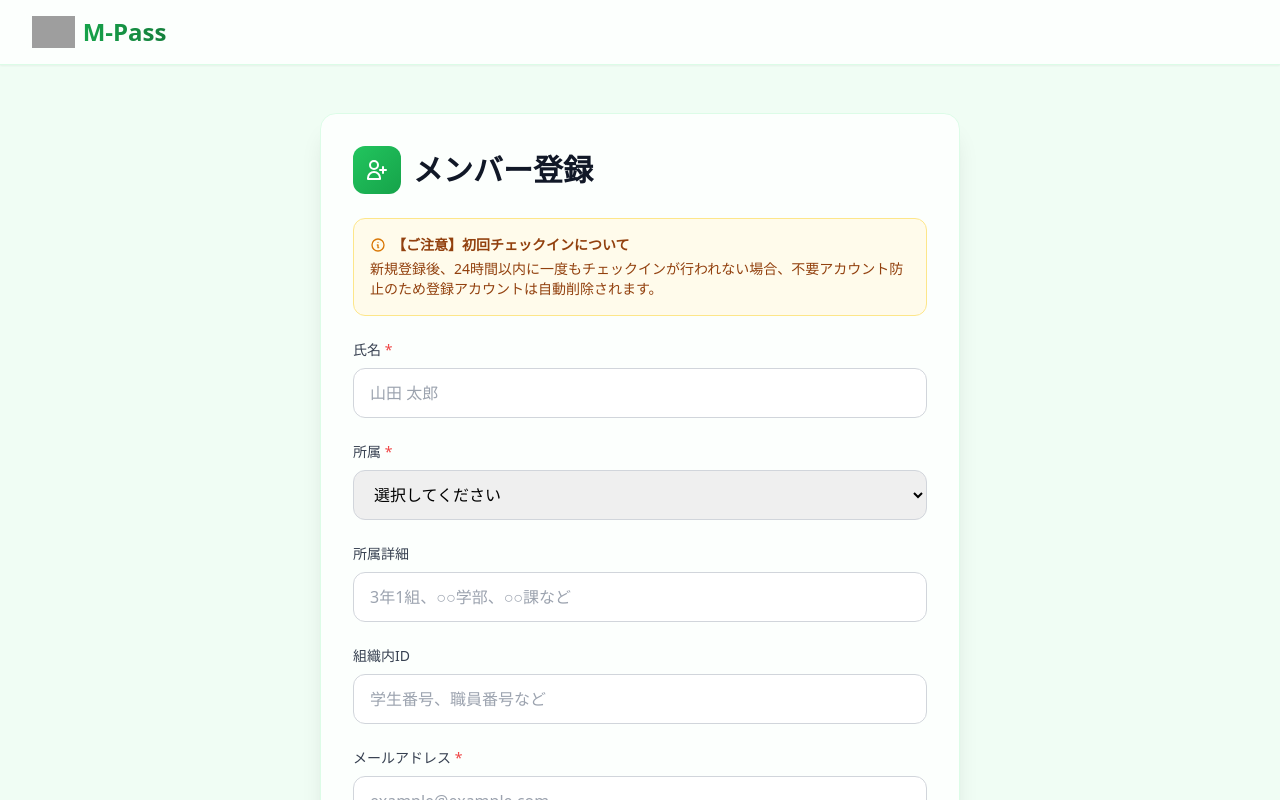
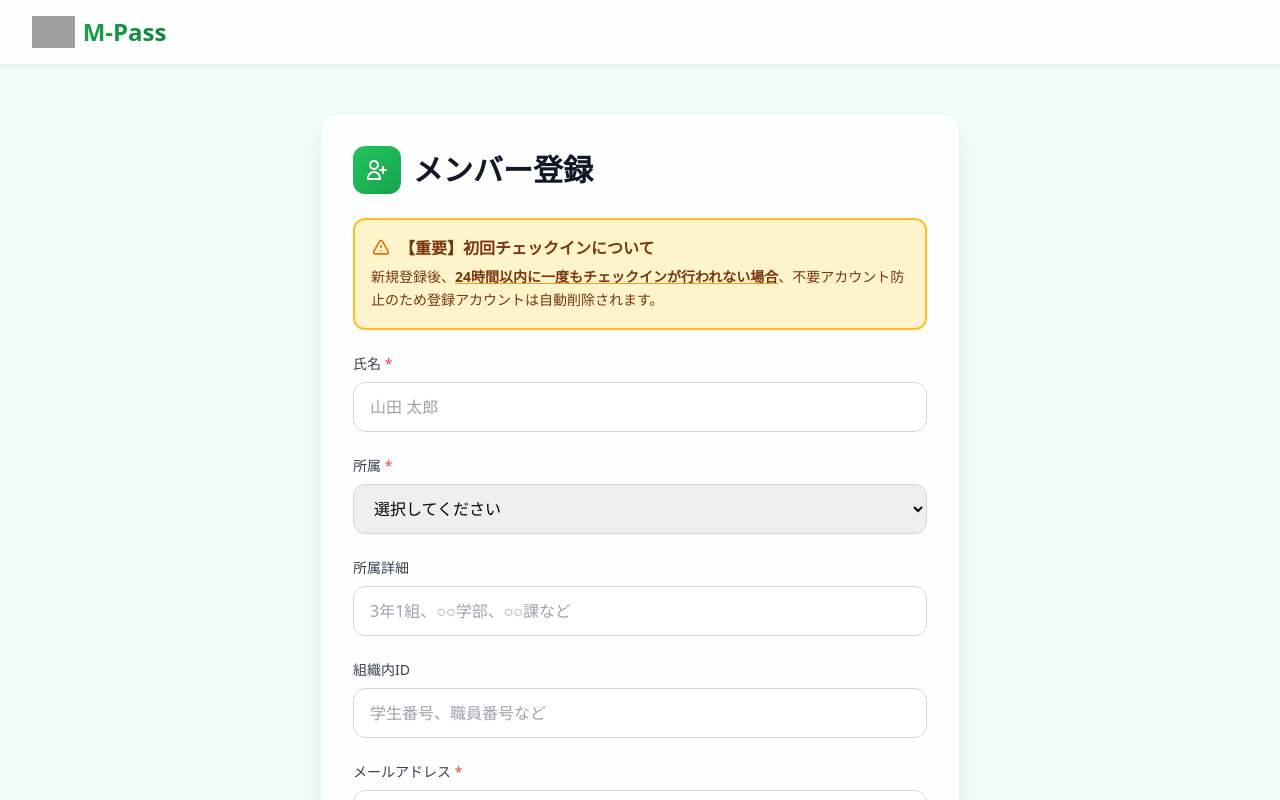
Before and after one commit to tukumanalab/m-pass, a Next.js app: page /members/register in a window 1280 px wide. Shown: the top 800 px of the page. Built offline with nearby package versions, Linux system fonts and the light colour scheme; no server answers; the database is empty; grey boxes are pictures that could not be loaded.

Commit message:
style: 登録画面の24時間未チェックイン注意事項の視認性を向上

```diff
--- a/app/register/page.tsx
+++ b/app/register/page.tsx
@@ -426,14 +426,16 @@ export default function RegisterPage() {
           <h1 className="text-3xl font-bold text-gray-900">メンバー登録</h1>
         </div>
 
-        <div className="mb-6 p-4 bg-amber-50 border border-amber-200 rounded-xl text-amber-800 text-sm">
-          <p className="font-semibold flex items-center gap-1.5 mb-1">
-            <svg className="w-4 h-4 text-amber-600 shrink-0" fill="none" stroke="currentColor" viewBox="0 0 24 24">
-              <path strokeLinecap="round" strokeLinejoin="round" strokeWidth={2} d="M13 16h-1v-4h-1m1-4h.01M21 12a9 9 0 11-18 0 9 9 0 0118 0z" />
+        <div className="mb-6 p-4 bg-amber-100/90 border-2 border-amber-400 rounded-xl text-amber-950 shadow-sm">
+          <p className="font-bold flex items-center gap-2 mb-1.5 text-base text-amber-900">
+            <svg className="w-5 h-5 text-amber-600 shrink-0" fill="none" stroke="currentColor" viewBox="0 0 24 24">
+              <path strokeLinecap="round" strokeLinejoin="round" strokeWidth={2} d="M12 9v2m0 4h.01m-6.938 4h13.856c1.54 0 2.502-1.667 1.732-3L13.732 4c-.77-1.333-2.694-1.333-3.464 0L3.34 16c-.77 1.333.192 3 1.732 3z" />
             </svg>
-            【ご注意】初回チェックインについて
+            【重要】初回チェックインについて
           </p>
-          <p>新規登録後、24時間以内に一度もチェックインが行われない場合、不要アカウント防止のため登録アカウントは自動削除されます。</p>
+          <p className="text-sm leading-relaxed font-medium text-amber-900">
+            新規登録後、<strong className="underline decoration-amber-500 font-bold">24時間以内に一度もチェックインが行われない場合</strong>、不要アカウント防止のため登録アカウントは自動削除されます。
+          </p>
         </div>
 
         {error && (
```
